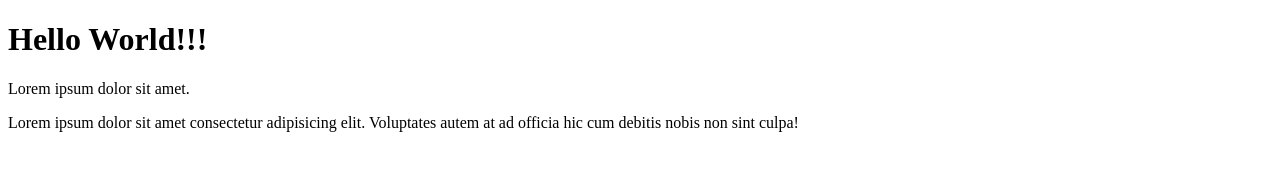
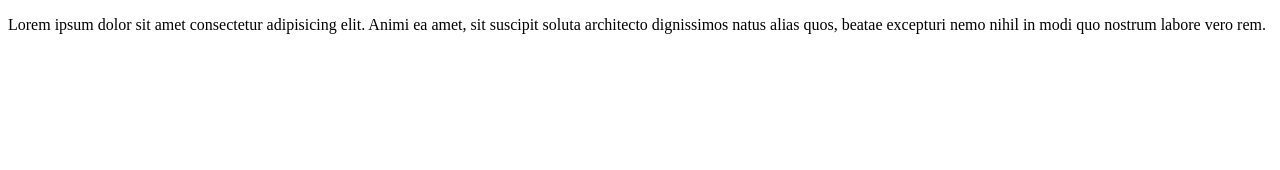
Before and after one commit to devorik/gitpractice, a plain HTML site: page index.html in a window 1280 px wide. Drawn offline with Linux system fonts and the light colour scheme.

Commit message:
third commit

```diff
--- a/index.html
+++ b/index.html
@@ -7,8 +7,6 @@
     <title>Document</title>
 </head>
 <body>
-    <h1>Hello World!!!</h1>
-    <p>Lorem ipsum dolor sit amet.</p>
-    <p>Lorem ipsum dolor sit amet consectetur adipisicing elit. Voluptates autem at ad officia hic cum debitis nobis non sint culpa!</p>
+    <p>Lorem ipsum dolor sit amet consectetur adipisicing elit. Animi ea amet, sit suscipit soluta architecto dignissimos natus alias quos, beatae excepturi nemo nihil in modi quo nostrum labore vero rem.</p>
 </body>
 </html>
```
